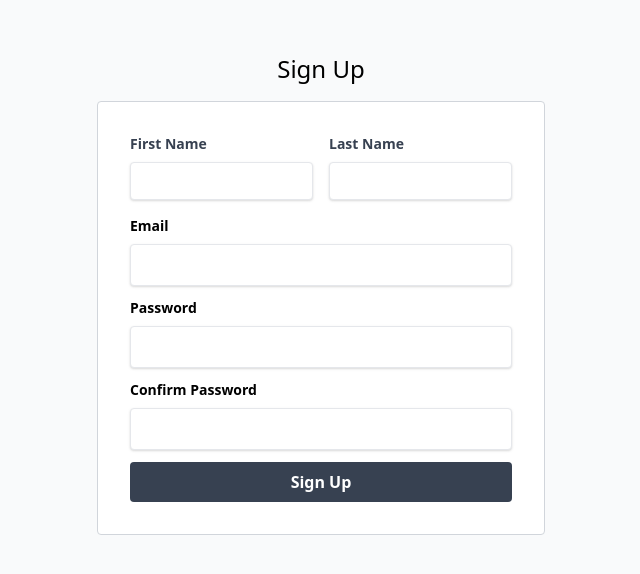
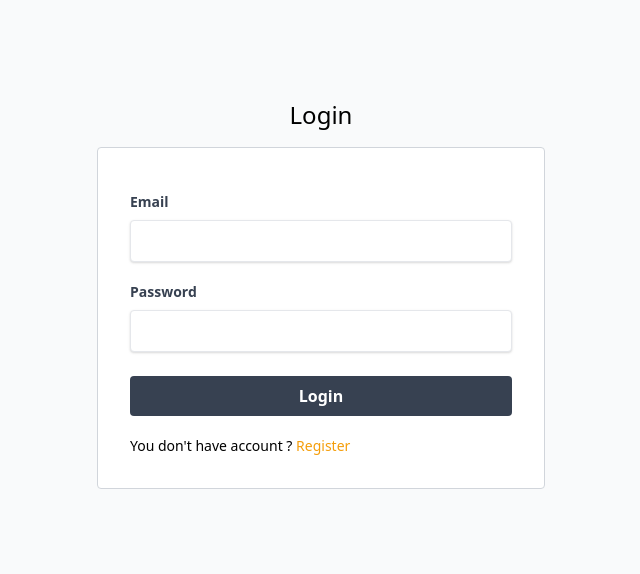
Before and after one commit to aazadpanchhi05/typescript-practice-app, a React (Create React App) app: page /login in a window 1280 px wide. Shown: the part 106-680 px from the top of the page, without its empty margins (319-959 px from the left). Built offline with nearby package versions, Linux system fonts and the light colour scheme.

Commit message:
Login page and Dummy Data added

```diff
--- a/package.json
+++ b/package.json
@@ -16,6 +16,7 @@
     "@types/react-router-dom": "^5.1.8",
     "react": "^17.0.2",
     "react-dom": "^17.0.2",
+    "react-router-dom": "^5.3.0",
     "react-scripts": "4.0.3",
     "redux": "^4.1.1",
     "redux-devtools-extension": "^2.13.9",
--- a/src/App.tsx
+++ b/src/App.tsx
@@ -1,12 +1,17 @@
 import React from 'react';
 import './App.css';
+import { BrowserRouter as Router, Switch, Route } from 'react-router-dom';
 import SignUp from './Pages/SignUp';
+import Login from './Pages/Login';
 
 function App() {
   return (
-    <div>
-      <SignUp />
-    </div>
+    <Router>
+      <Switch>
+        <Route path='/login' component={Login} />
+        <Route path='/' component={SignUp} />
+      </Switch>
+    </Router>
   );
 }
 
--- a/src/Atoms/Button.tsx
+++ b/src/Atoms/Button.tsx
@@ -6,7 +6,7 @@ interface Props {
 
 export const Button = (props: Props) => {
     return (
-        <button className='w-full bg-gray-700 hover:bg-gray-800 text-white font-bold py-2 px-4 mt-3 rounded' type='button'>
+        <button className='w-full bg-gray-700 hover:bg-gray-800 text-white font-bold py-2 px-4 mt-4 rounded' type='button'>
             {props.text}
         </button>
     )
--- a/src/Atoms/InputField.tsx
+++ b/src/Atoms/InputField.tsx
@@ -8,10 +8,10 @@ interface Props {
 export const InputField = (props: Props) => {
     return (
         <>
-            <label className="block text-sm font-bold mb-2 mt-3">
+            <label className="block text-sm font-bold mb-2 mt-3 text-gray-700">
                 {props.text}
             </label>
-            <input className="shadow appearance-none border rounded w-full py-2 px-3 text-gray-700 focus-outline focus:border-transparent"
+            <input className="mb-2 shadow appearance-none border rounded w-full py-2 px-3 text-gray-700 focus-outline focus:border-transparent"
                 id={props.type}
                 type={props.type} />
         </>
--- a/src/Components/LoginForm.tsx
+++ b/src/Components/LoginForm.tsx
@@ -1,5 +1,9 @@
 import React, { ReactElement } from 'react'
 import { Button } from '../Atoms/Button'
+import { FormTitle } from '../Atoms/FormTitle'
+import { InputField } from '../Atoms/InputField'
+import { FormCard } from './Form/FormCard'
+import { Link } from 'react-router-dom';
 
 interface Props {
 
@@ -7,23 +11,23 @@ interface Props {
 
 export default function LoginForm({ }: Props): ReactElement {
     return (
-        <form className="bg-white shadow-md rounded px-8 pt-6 pb-8 mb-4">
-            <div className="mb-4">
-                <label className="block text-gray-700 text-sm font-bold mb-2">
-                    Username
-                </label>
-                <input className="shadow appearance-none border rounded w-full py-2 px-3 text-gray-700 leading-tight focus:outline-none focus:shadow-outline" id="username" type="text" placeholder="Username" />
-            </div>
-            <div className="mb-6">
-                <label className="block text-gray-700 text-sm font-bold mb-2">
-                    Password
-                </label>
-                <input className="shadow appearance-none border border-red-500 rounded w-full py-2 px-3 text-gray-700 mb-3 leading-tight focus:outline-none focus:shadow-outline" id="password" type="password" placeholder="******************" />
-                <p className="text-red-500 text-xs italic">Please choose a password.</p>
-            </div>
-            <div className="place-content-center">
-                <Button text='Sign In' />
-            </div>
-        </form>
+        <>
+            <FormTitle text='Login' />
+            <FormCard>
+                <form className='bg-white rounded'>
+
+                    <InputField text='Email' type='email' />
+
+                    <InputField text='Password' type='password' />
+
+                    <Button text='Login' />
+                </form>
+
+                <div className='mt-5 text-sm font-medium'>
+                    You don't have account ? <Link to='/' className='text-yellow-500 hover:text-gray-900'>Register</Link>
+                </div>
+
+            </FormCard>
+        </>
     )
 }
--- a/src/Components/SignupForm.tsx
+++ b/src/Components/SignupForm.tsx
@@ -3,6 +3,7 @@ import { Button } from '../Atoms/Button'
 import { FormTitle } from '../Atoms/FormTitle'
 import { InputField } from '../Atoms/InputField'
 import { FormCard } from './Form/FormCard'
+import { Link } from 'react-router-dom';
 
 export const SignupForm = () => {
 
@@ -37,12 +38,19 @@ export const SignupForm = () => {
 
                     <InputField text='Email' type='email' />
 
+                    <InputField text='Phone' type='text' />
+
                     <InputField text='Password' type='password' />
 
                     <InputField text='Confirm Password' type='password' />
 
                     <Button text='Sign Up' />
                 </form>
+
+                <div className='mt-5 text-sm font-medium'>
+                    You have account ? <Link to='/login' className='text-yellow-500 hover:text-gray-900'>Login</Link>
+                </div>
+
             </FormCard>
         </>
     )
--- /dev/null
+++ b/src/Pages/Login.tsx
@@ -0,0 +1,11 @@
+import React, { ReactElement } from 'react';
+import { Button } from '../Atoms/Button';
+import LoginForm from '../Components/LoginForm';
+
+export default function SignUp(): ReactElement {
+    return (
+        <div className="min-h-screen bg-gray-50 flex flex-col justify-center">
+            <LoginForm/>
+        </div>
+    )
+}
--- /dev/null
+++ b/src/config/data.js
@@ -0,0 +1,44 @@
+module.exports = {
+    Data = [
+        {
+            id: 0,
+            firstName: 'Oliver',
+            lastName: 'Stevens',
+            phone: 1234567890,
+            email: 'test@gmail.com',
+            password: 'xyz'
+        },
+        {
+            id: 1,
+            firstName: 'Noah',
+            lastName: 'Robinson',
+            phone: 1234567890,
+            email: 'test1@gmail.com',
+            password: 'abcd'
+        },
+        {
+            id: 2,
+            firstName: 'Jack',
+            lastName: 'Lewis',
+            phone: 1234567890,
+            email: 'test2@gmail.com',
+            password: 'jack'
+        },
+        {
+            id: 3,
+            firstName: 'Liam',
+            lastName: 'Walker',
+            phone: 1234567890,
+            email: 'test3@gmail.com',
+            password: 'liam'
+        },
+        {
+            id: 4,
+            firstName: 'Harry',
+            lastName: 'Baker',
+            phone: 1234567890,
+            email: 'test4@gmail.com',
+            password: 'harray'
+        }
+    ]
+}
```
Also changed, not shown: 1 other file (tests, documents, lock files or other folders).
